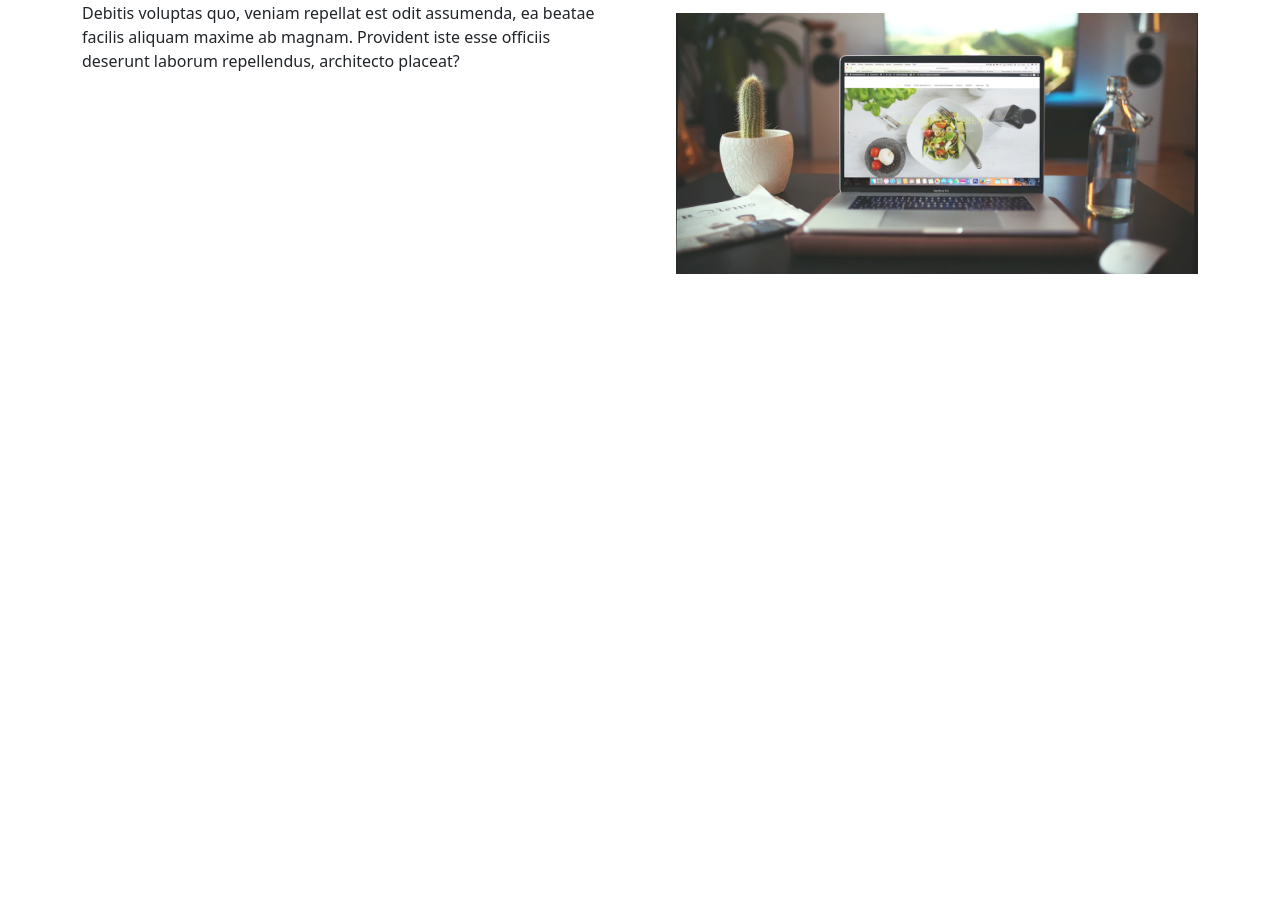
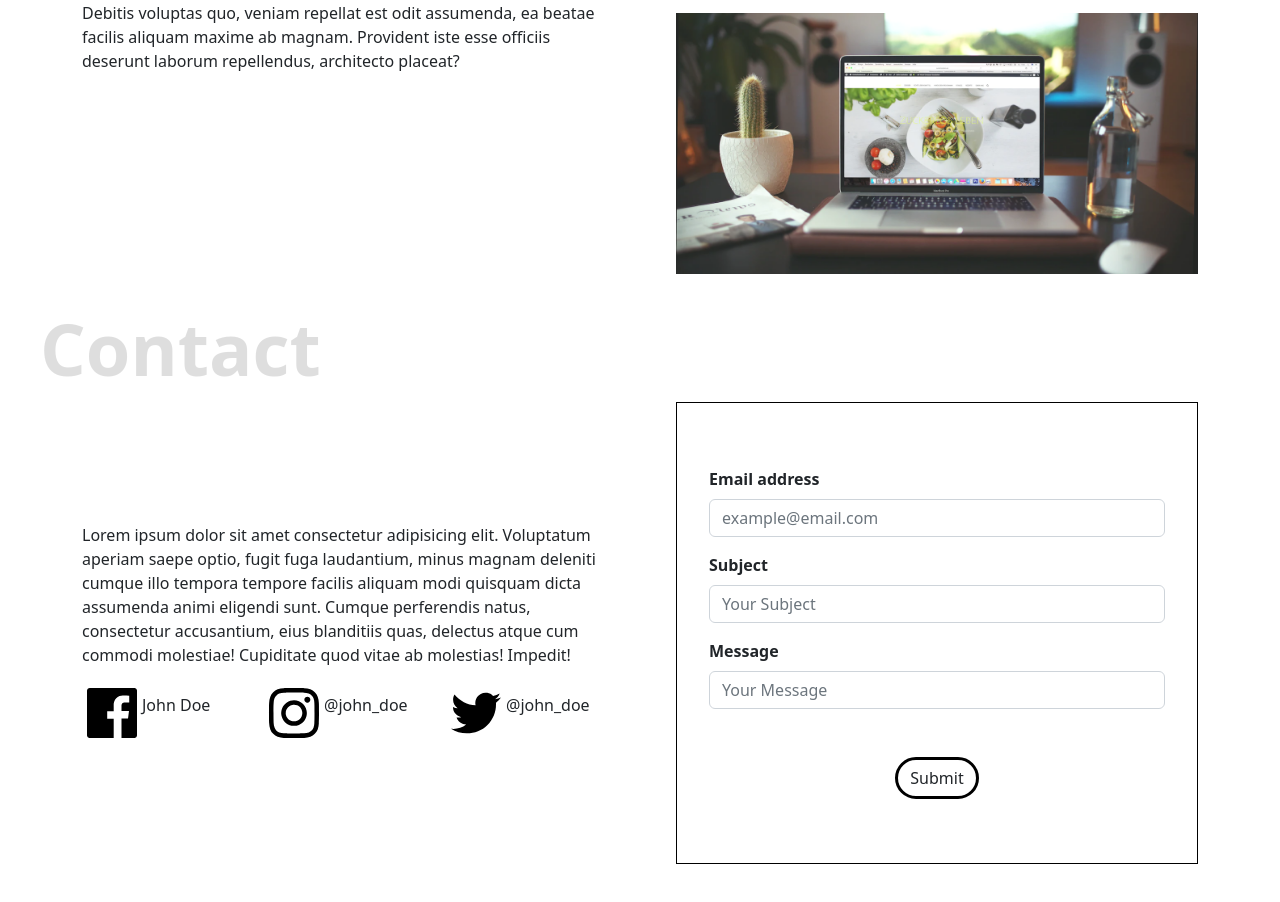
Before and after one commit to diastaSembiring/Portofolio, a plain HTML site: page index.html in a window 1280 px wide. Shown: the part 1625-2527 px from the top of the page. Before the commit the page ends 1899 px from the top, so only its background shows below. Drawn offline with nearby package versions, Linux system fonts and the light colour scheme.

Commit message:
add contact

```diff
--- a/index.html
+++ b/index.html
@@ -151,6 +151,71 @@
         </div>
       </div>
     </section>
+    <section id="contact" class="contact container">
+      <div class="row d-flex align-items-center gap-5">
+        <div class="col">
+          <p>
+            Lorem ipsum dolor sit amet consectetur adipisicing elit. Voluptatum
+            aperiam saepe optio, fugit fuga laudantium, minus magnam deleniti
+            cumque illo tempora tempore facilis aliquam modi quisquam dicta
+            assumenda animi eligendi sunt. Cumque perferendis natus, consectetur
+            accusantium, eius blanditiis quas, delectus atque cum commodi
+            molestiae! Cupiditate quod vitae ab molestias! Impedit!
+          </p>
+          <div class="row">
+            <div class="col d-flex align-items-center">
+              <img src="images/Facebook.svg" alt="facebook icon" />
+              <p>John Doe</p>
+            </div>
+            <div class="col d-flex align-items-center">
+              <img src="images/Instagram.svg" alt="instagram icon" />
+              <p>@john_doe</p>
+            </div>
+            <div class="col d-flex align-items-center">
+              <img src="images/Twitter.svg" alt="twitter icon" />
+              <p>@john_doe</p>
+            </div>
+          </div>
+        </div>
+        <div class="col">
+          <form class="contact-form" onsubmit="onFormSubmit(event)">
+            <div class="mb-3">
+              <label for="inp_email" class="form-label">Email address</label>
+              <input
+                type="email"
+                class="form-control"
+                id="inp_email"
+                placeholder="example@email.com"
+                required
+              />
+            </div>
+            <div class="mb-3">
+              <label for="inp_subject" class="form-label">Subject</label>
+              <input
+                type="text"
+                class="form-control"
+                id="inp_subject"
+                placeholder="Your Subject"
+                required
+              />
+            </div>
+            <div class="mb-3">
+              <label for="inp_message" class="form-label">Message</label>
+              <input
+                type="text"
+                class="form-control"
+                id="inp_message"
+                placeholder="Your Message"
+                required
+              />
+            </div>
+            <div class="d-flex justify-content-center mt-5">
+              <button type="submit" class="btn button">Submit</button>
+            </div>
+          </form>
+        </div>
+      </div>
+    </section>
     <script
       src="https://cdn.jsdelivr.net/npm/@popperjs/core@2.11.6/dist/umd/popper.min.js"
       integrity="sha384-oBqDVmMz9ATKxIep9tiCxS/Z9fNfEXiDAYTujMAeBAsjFuCZSmKbSSUnQlmh/jp3"
--- a/main.js
+++ b/main.js
@@ -11,3 +11,23 @@ function toggleDetail(e) {
   const detail = $(item).children(".about-exp-item-detail");
   $(detail).slideToggle();
 }
+
+function onFormSubmit(e) {
+  e.preventDefault();
+  const email = $("#inp_email");
+  const subject = $("#inp_subject");
+  const message = $("#inp_message");
+
+  if (!$(email).val()) {
+    alert("Email is required");
+  } else if (!$(subject).val()) {
+    alert("Subject is required");
+  } else if (!$(message).val()) {
+    alert("Message is required");
+  } else {
+    alert("Form Submitted");
+    $(email).val("");
+    $(subject).val("");
+    $(message).val("");
+  }
+}
--- a/style.css
+++ b/style.css
@@ -125,6 +125,23 @@ section::before {
   content: "Software Project";
 }
 
+.contact {
+  padding-bottom: 128px;
+}
+
+.contact::before {
+  content: "Contact";
+}
+
+.contact-form {
+  border: 1px solid black;
+  padding: 64px 32px;
+}
+
+.form-label {
+  font-weight: 700;
+}
+
 @keyframes upDown {
   0% {
     transform: translateY(0);
```
Also changed, not shown: images/Facebook.svg (added), images/Instagram.svg (added), images/Twitter.svg (added).
